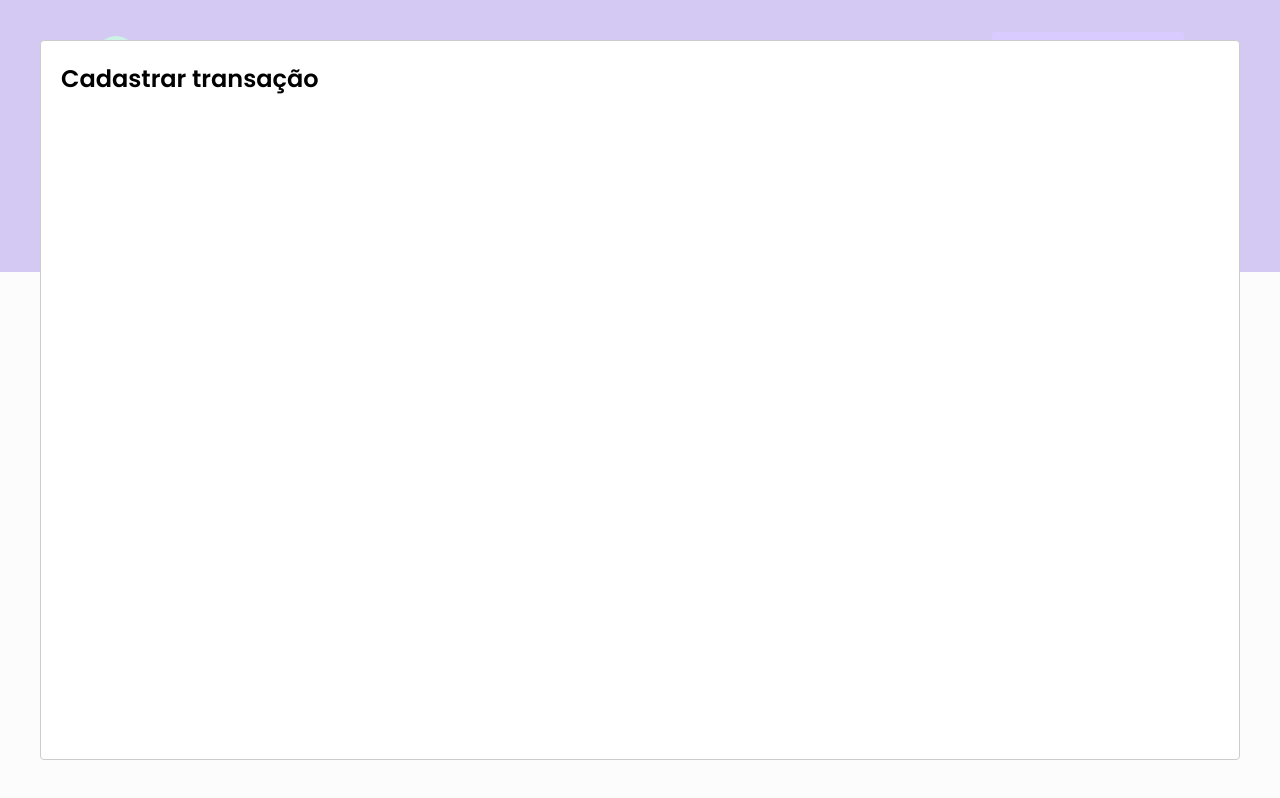
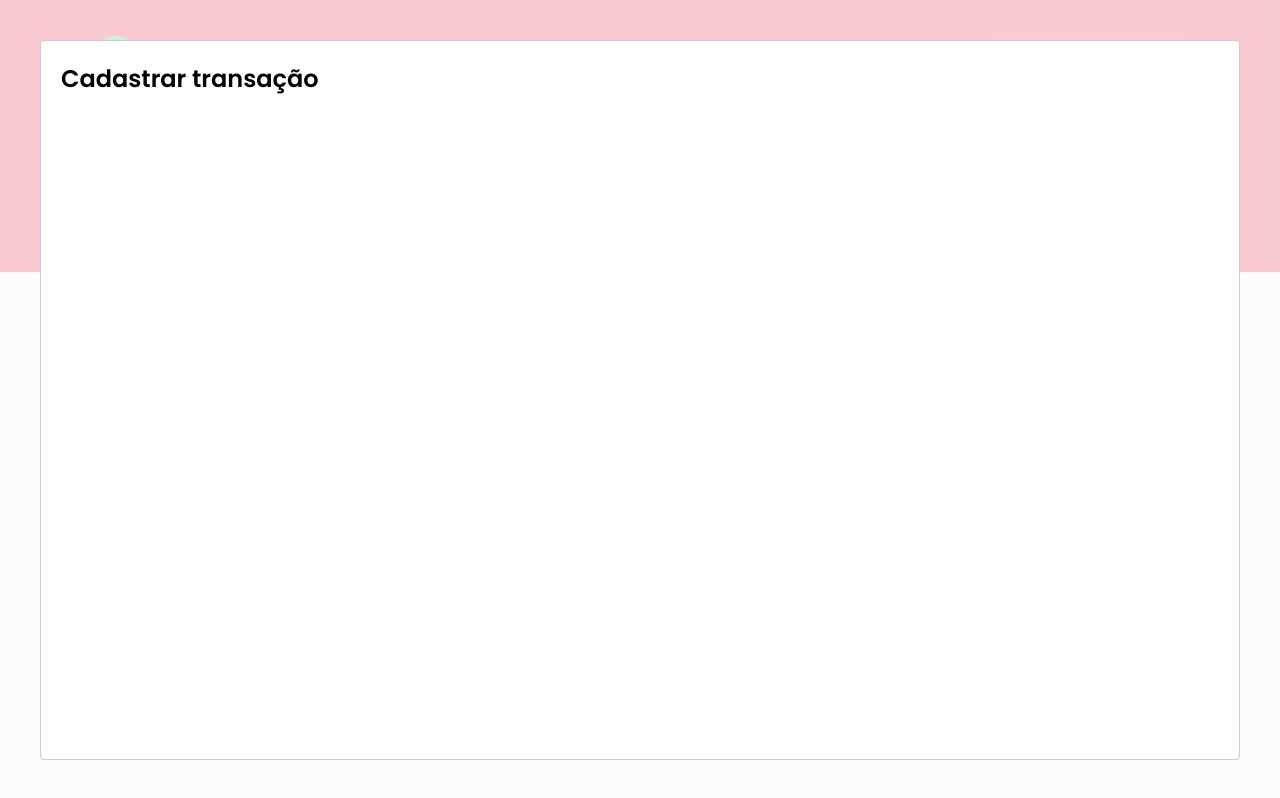
Before and after one commit to filipepoletto/fpmoney, a React (Create React App) app: page / in a window 1280 px wide. Both pictures are taken after a click on the button "Nova transação". Built offline with nearby package versions, Linux system fonts and the light colour scheme; no server answers; what miragejs would draw is missing.

Commit message:
Change header colors

```diff
--- a/src/App.tsx
+++ b/src/App.tsx
@@ -1,12 +1,36 @@
+import { useState } from "react";
+import Modal from "react-modal";
 import { Dashboard } from "./components/Dashboard";
 import { Header } from "./components/Header";
+
 import { GlobalStyle } from "./styles/global";
 
+Modal.setAppElement("#root");
+
 export function App() {
+  const [isNewTransactionModalOpen, setIsNewTransactionModalOpen] = useState(false);
+
+  function handleOpenNewTransactionModal() {
+    setIsNewTransactionModalOpen(true);
+  }
+
+  function handleCloseNewTransactionModal() {
+    setIsNewTransactionModalOpen(false);
+  }
+
   return (
     <>
-      <Header />
+      <Header onOpenNewTransactionModal={handleOpenNewTransactionModal} />
+
       <Dashboard />
+
+      <Modal
+        isOpen={isNewTransactionModalOpen}
+        onRequestClose={handleCloseNewTransactionModal}
+      >
+        <h2>Cadastrar transação</h2>
+      </Modal>
+
       <GlobalStyle />
     </>
   );
--- a/src/components/Header/index.tsx
+++ b/src/components/Header/index.tsx
@@ -1,32 +1,17 @@
-import { useState } from "react";
-import Modal from "react-modal";
 import logoImg from "../../assets/logo-fpmoney.svg";
 
 import { Container, Content } from "./styles";
 
-export function Header() {
-  const [isNewTransactionModalOpen, setIsNewTransactionModalOpen] = useState(false);
+interface HeaderProps {
+  onOpenNewTransactionModal: () => void;
+}
 
-  function handleOpenNewTransactionModal() {
-    setIsNewTransactionModalOpen(true);
-  }
-
-  function handleCloseNewTransactionModal() {
-    setIsNewTransactionModalOpen(false);
-  }
-
+export function Header({ onOpenNewTransactionModal }: HeaderProps) {
   return (
     <Container>
       <Content>
         <img src={logoImg} alt="fp money" />
-        <button type="button" onClick={handleOpenNewTransactionModal}>Nova transação</button>
-
-        <Modal
-          isOpen={isNewTransactionModalOpen}
-          onRequestClose={handleCloseNewTransactionModal}
-        >
-          <h2>Cadastrar transação</h2>
-        </Modal>
+        <button type="button" onClick={onOpenNewTransactionModal}>Nova transação</button>
       </Content>
     </Container>
   )
--- a/src/components/Header/styles.ts
+++ b/src/components/Header/styles.ts
@@ -1,7 +1,7 @@
 import styled from "styled-components";
 
 export const Container = styled.header`
-  background: var(--blue);
+  background: var(--red);
 `;
 
 export const Content = styled.div`
@@ -16,7 +16,7 @@ export const Content = styled.div`
   button {
     font-size: 1rem;
     color: #fff;
-    background: var(--blue-light);
+    background: var(--red-light);
     border: 0;
     padding: 0 2rem;
     border-radius: 0.25rem;
@@ -25,7 +25,7 @@ export const Content = styled.div`
     transition: filter 0.2s;
 
     &:hover {
-      filter: brightness(0.9);
+      filter: brightness(0.95);
     }
   }
 `;
--- a/src/styles/global.ts
+++ b/src/styles/global.ts
@@ -7,6 +7,7 @@ export const GlobalStyle = createGlobalStyle`
     --green: #33cc95;
     --blue: #5429cc;
 
+    --red-light: #ff335d;
     --blue-light: #6933ff;
 
     --text-title: #363f5f;
```
